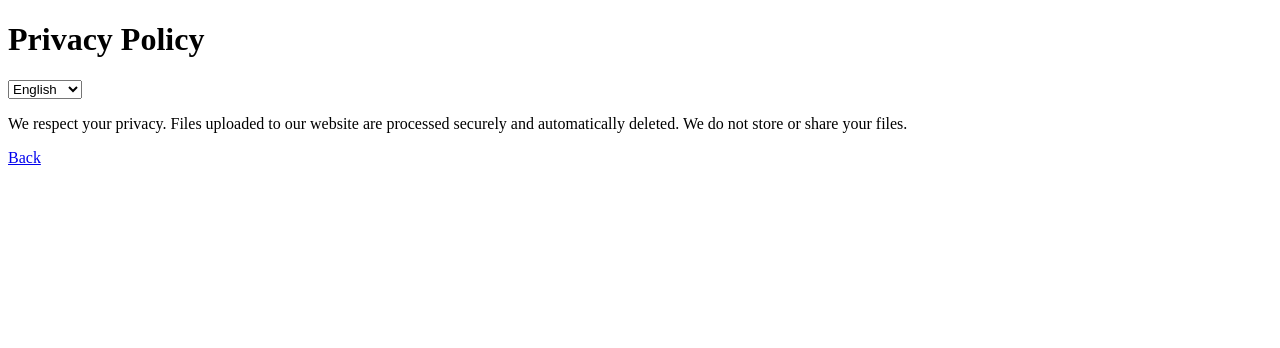
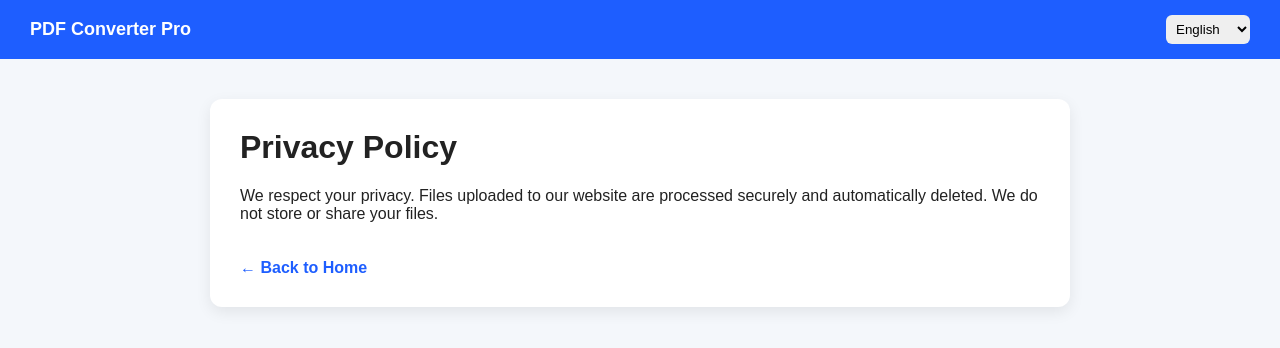
Before and after one commit to UHwolf/pdf-converter-pro, a website: page privacy.html in a window 1280 px wide. Drawn offline with Linux system fonts and the light colour scheme.

Commit message:
update project

```diff
--- a/privacy.html
+++ b/privacy.html
@@ -1,8 +1,67 @@
 <!DOCTYPE html>
-<html>
+<html lang="en">
+<head>
+<meta charset="UTF-8">
+<title>Privacy Policy - PDF Converter Pro</title>
+<meta name="viewport" content="width=device-width, initial-scale=1.0">
+
+<style>
+body {
+    margin: 0;
+    font-family: Arial, sans-serif;
+    background: #f4f7fb;
+    color: #222;
+}
+
+.topbar {
+    background: #1e5eff;
+    color: white;
+    padding: 15px 30px;
+    display: flex;
+    justify-content: space-between;
+    align-items: center;
+}
+
+.topbar .title {
+    font-size: 18px;
+    font-weight: bold;
+}
+
+.topbar .lang select {
+    padding: 6px;
+    border-radius: 6px;
+    border: none;
+}
+
+.container {
+    max-width: 800px;
+    margin: auto;
+    padding: 30px;
+    background: white;
+    border-radius: 12px;
+    margin-top: 40px;
+    box-shadow: 0 5px 15px rgba(0,0,0,0.08);
+}
+
+h1 {
+    margin-top: 0;
+}
+
+a {
+    display: inline-block;
+    margin-top: 20px;
+    color: #1e5eff;
+    text-decoration: none;
+    font-weight: bold;
+}
+</style>
+
+</head>
+
 <body>
 
-<h1>Privacy Policy</h1>
+<div class="topbar">
+    <div class="title" id="title">PDF Converter Pro</div>
 
     <div class="lang">
         <select onchange="changeLang(this.value)">
@@ -11,13 +70,53 @@
             <option value="fr">Français</option>
         </select>
     </div>
+</div>
 
-<p>
+<div class="container">
+
+    <h1 id="h1">Privacy Policy</h1>
+
+    <p id="text">
         We respect your privacy. Files uploaded to our website are processed securely and automatically deleted.
         We do not store or share your files.
     </p>
 
-<a href="/">Back</a>
+    <a href="/">← Back to Home</a>
+
+</div>
+
+<script>
+const translations = {
+    en: {
+        title: "PDF Converter Pro",
+        h1: "Privacy Policy",
+        text: "We respect your privacy. Files uploaded to our website are processed securely and automatically deleted. We do not store or share your files."
+    },
+    es: {
+        title: "Convertidor de PDF",
+        h1: "Política de Privacidad",
+        text: "Respetamos tu privacidad. Los archivos se procesan de forma segura y se eliminan automáticamente. No almacenamos ni compartimos tus archivos."
+    },
+    fr: {
+        title: "Convertisseur PDF",
+        h1: "Politique de confidentialité",
+        text: "Nous respectons votre vie privée. Les fichiers sont traités en toute sécurité et supprimés automatiquement. Nous ne stockons ni ne partageons vos fichiers."
+    }
+};
+
+function changeLang(lang) {
+    localStorage.setItem("lang", lang);
+
+    document.getElementById("title").innerText = translations[lang].title;
+    document.getElementById("h1").innerText = translations[lang].h1;
+    document.getElementById("text").innerText = translations[lang].text;
+}
+
+window.onload = function () {
+    let lang = localStorage.getItem("lang") || "en";
+    changeLang(lang);
+};
+</script>
 
 </body>
 </html>
```
Lines whose indentation alone changed are shown as unchanged.
